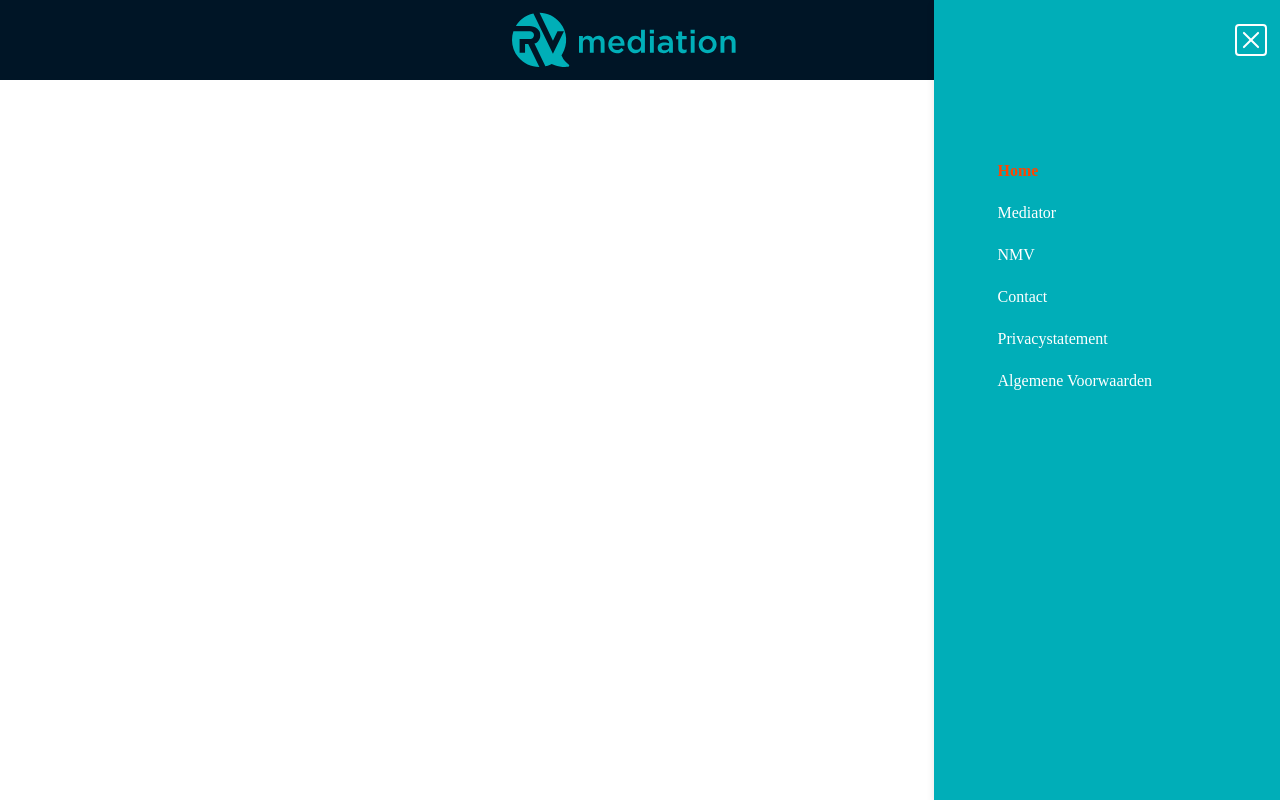
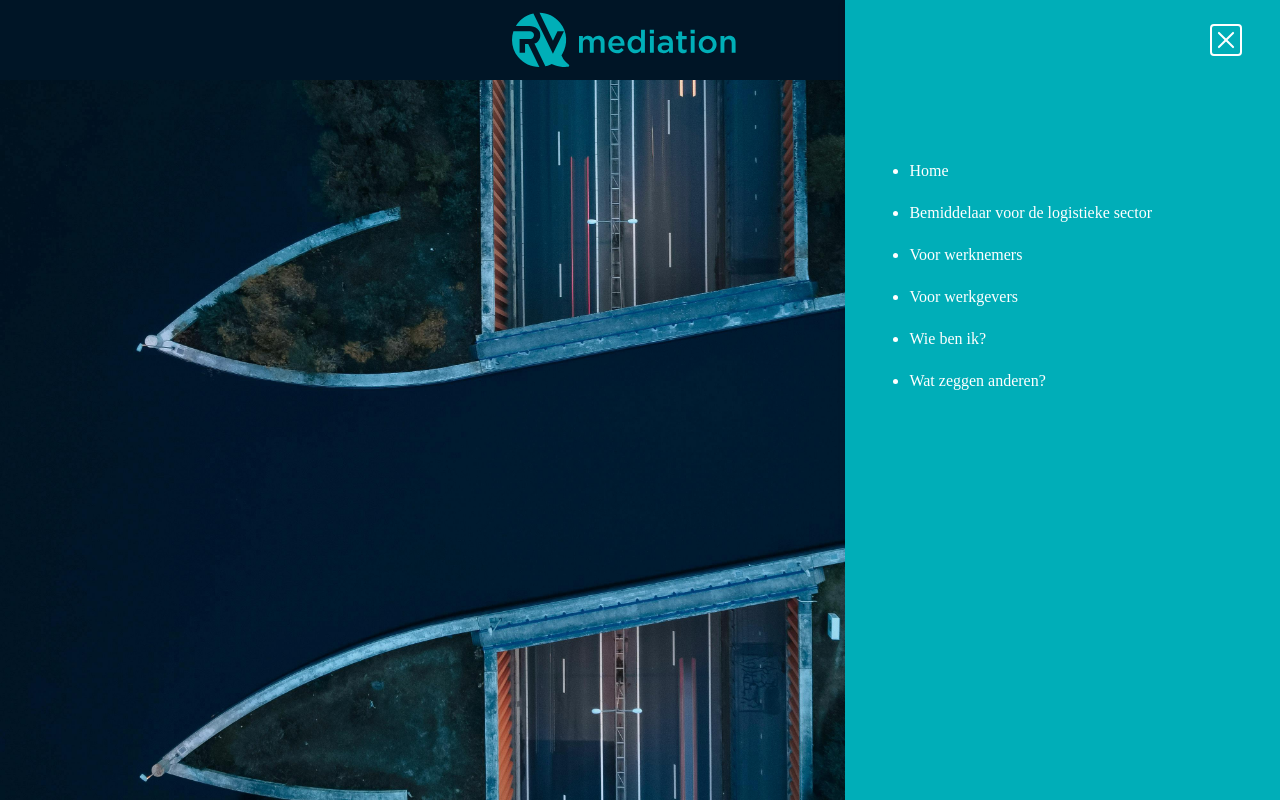
Before and after one commit to sanneVB/rvmediation, a Vue app: page / in a window 1280 px wide. Both pictures are taken after a click on the button 1251 px from the left and 120 px from the top of the page. Shown: the part 80-880 px from the top of the page. Built offline with nearby package versions, Linux system fonts and the light colour scheme.

Commit message:
added nmv logo to assets, made anchor links in nav, added id's to homeview html

```diff
--- a/src/components/HeaderContent.vue
+++ b/src/components/HeaderContent.vue
@@ -24,7 +24,7 @@ export default {
     display: flex;
     align-items: center;
     justify-content: space-between;
-    padding: 12px 1%;
+    padding: 12px 3%;
     position: sticky;
     top: 0;
     background-color:  #001526;
--- a/src/components/LandingPage.vue
+++ b/src/components/LandingPage.vue
@@ -1,3 +1,40 @@
-<template>Hallo</template>
+<template>
+    <div class="landingpage">
+        <div class="landingpage__text-and-image">
+            <p class="landingspage__text">RVmediation is lid van</p>
+            <img class="landingpage__image" src="../assets/rv-mediation-nmv-logo.png" alt="logo van de nmv">
+        </div>
+    </div>
+</template>
+
 <script></script>
-<style scoped></style>
+
+<style scoped>
+
+    .landingpage {
+        background-image: url('../assets/hero.jpg');
+        background-size: cover;
+        background-repeat: no-repeat;
+        background-position: center;
+        height: 100vh;
+    }
+
+    .landingpage__text-and-image {
+        position: absolute;
+        bottom: 5px;
+        right: 3%;
+    }
+
+    .landingspage__text {
+        color: white;
+        padding-bottom: 20px;
+        font-weight: bold;
+        font-style: italic;
+        text-align: center;
+    }
+
+    .landingpage__image {
+        height: 71px;
+    }
+
+</style>
--- a/src/components/NavigationMenu.vue
+++ b/src/components/NavigationMenu.vue
@@ -11,19 +11,19 @@
                     <router-link to="/" class="nav__link" active-class="active-link">Home</router-link>
                 </li>
                 <li @click="closeNav" class="nav__item">
-                    <router-link to="/mediator" class="nav__link" active-class="active-link">Mediator</router-link>
+                    <a href="#introduction" class="nav__link">Bemiddelaar voor de logistieke sector</a>
                 </li>
                 <li @click="closeNav" class="nav__item">
-                    <router-link to="/nmv" class="nav__link" active-class="active-link">NMV</router-link>
+                    <a href="#employee" class="nav__link">Voor werknemers</a>
                 </li>
                 <li @click="closeNav" class="nav__item">
-                    <router-link to="/contact" class="nav__link" active-class="active-link">Contact</router-link>
-                </li>
-                    <li @click="closeNav" class="nav__item">
-                <router-link to="/privacystatement" class="nav__link" active-class="active-link">Privacystatement</router-link>
+                    <a href="#employer" class="nav__link">Voor werkgevers</a>
                 </li>
                 <li @click="closeNav" class="nav__item">
-                    <router-link to="/algemenevoorwaarden" class="nav__link" active-class="active-link">Algemene Voorwaarden</router-link>
+                    <a href="#about" class="nav__link">Wie ben ik?</a>
+                </li>
+                <li @click="closeNav" class="nav__item">
+                    <a href="#testimonials" class="nav__link">Wat zeggen anderen?</a>
                 </li>
             </ul>
         </div>
@@ -50,8 +50,8 @@
 
 <style scoped>
 
-    .nav__ul {
-        list-style: none;
+    li::marker {
+        color: #FFF;
     }
 
     .nav__item {
@@ -109,9 +109,4 @@
         color: #FFF;
     }
 
-    .active-link {
-        font-weight: bold;
-        color: orangered;
-    }
-
 </style>
--- a/src/views/HomeView.vue
+++ b/src/views/HomeView.vue
@@ -1,21 +1,21 @@
 <template>
   <header-content />
-  <section class="container__snapPoint">
+  <section class="container__snapPoint" id="landing">
     <landing-page />
   </section>
-  <section class="container__snapPoint">
+  <section class="container__snapPoint" id="introduction">
     <introduction-page />
   </section>
-  <section class="container__snapPoint">
+  <section class="container__snapPoint" id="employee">
     <employee-page />
   </section>
-  <section class="container__snapPoint">
+  <section class="container__snapPoint" id="employer">
     <employer-page />
   </section>
-  <section class="container__snapPoint">
+  <section class="container__snapPoint" id="about-me">
     <about-me-page />
   </section>
-  <section class="container__snapPoint">
+  <section class="container__snapPoint" id="testimonials">
     <testimonials-page />
     <footer-content class="footer"/>
   </section>
```
Also changed, not shown: src/assets/rv-mediation-nmv-logo.png (added).
